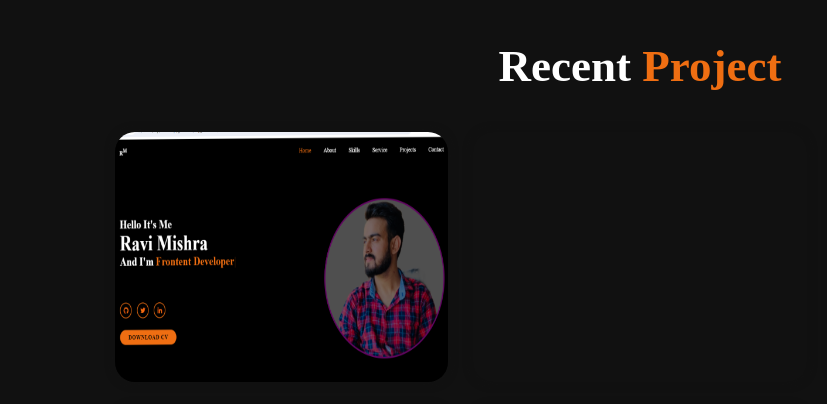
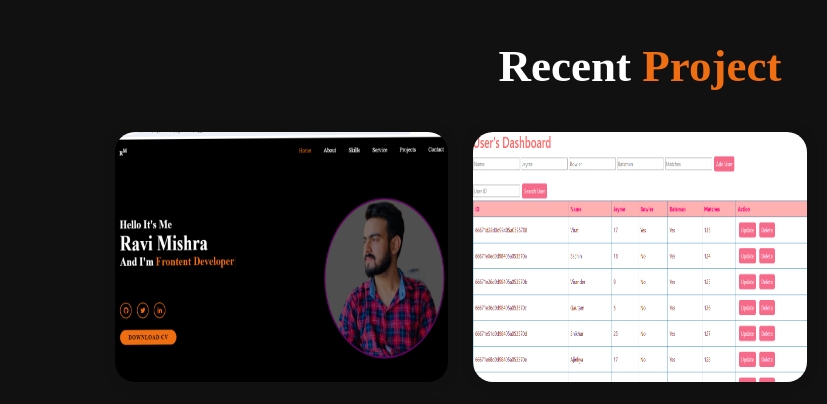
Before and after one commit to Ravi-Mishra5/My_Portfolio, a plain HTML site: page index.html in a window 1280 px wide. Shown: the part 3280-3684 px from the top of the page, 0-827 px from the left. Drawn offline with nearby package versions, Linux system fonts and the light colour scheme; grey boxes are pictures that could not be loaded.

Commit message:
Update index.html

```diff
--- a/index.html
+++ b/index.html
@@ -173,7 +173,7 @@
                 </div>
             </div>
             <div class="portfolio-box">
-                <img src="./images/Dashboard.png" alt="">
+                <img src="./Dashboard.png" alt="">
                 <div class="portfolio-head">
                     <h4>Web Design</h4>
                     <p>Lorem, ipsum dolor sit amet consectetur adipisicing elit. Illo, corporis.</p>
```
